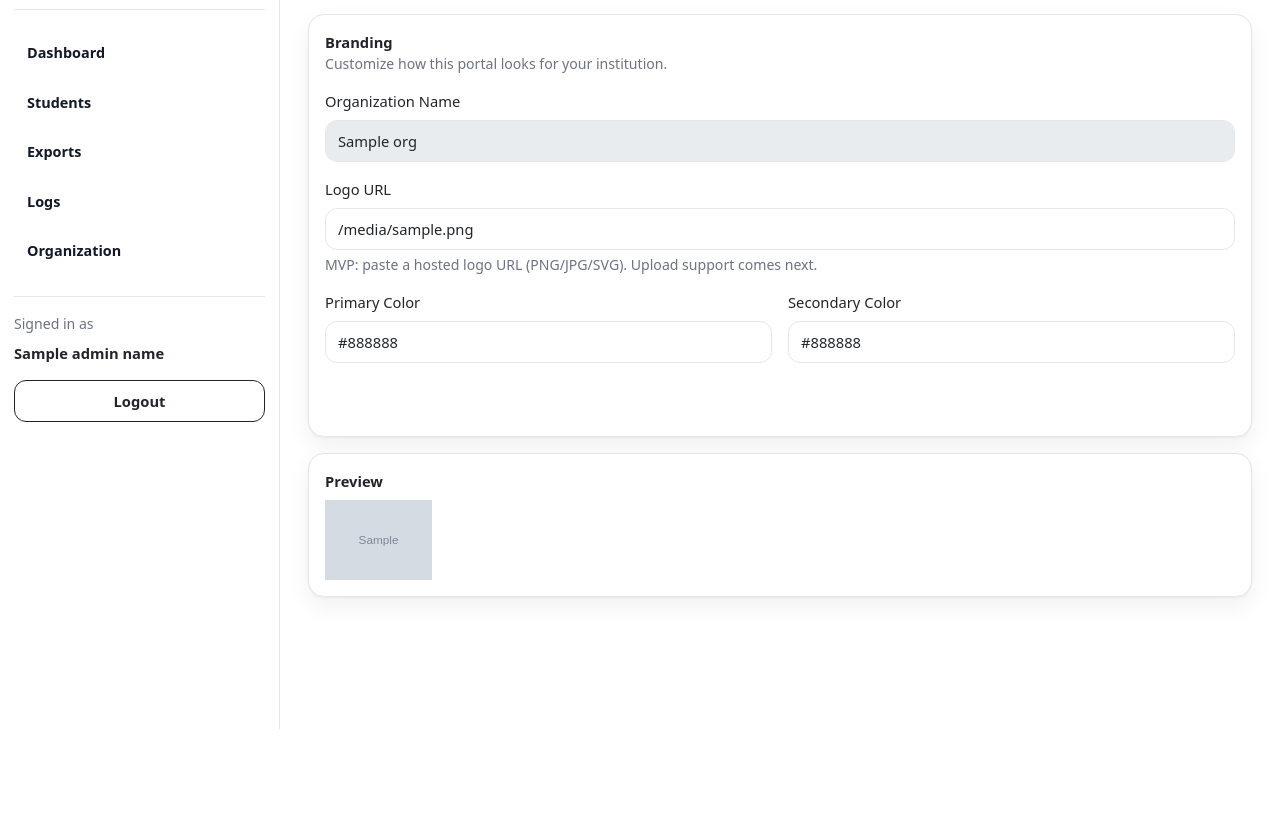
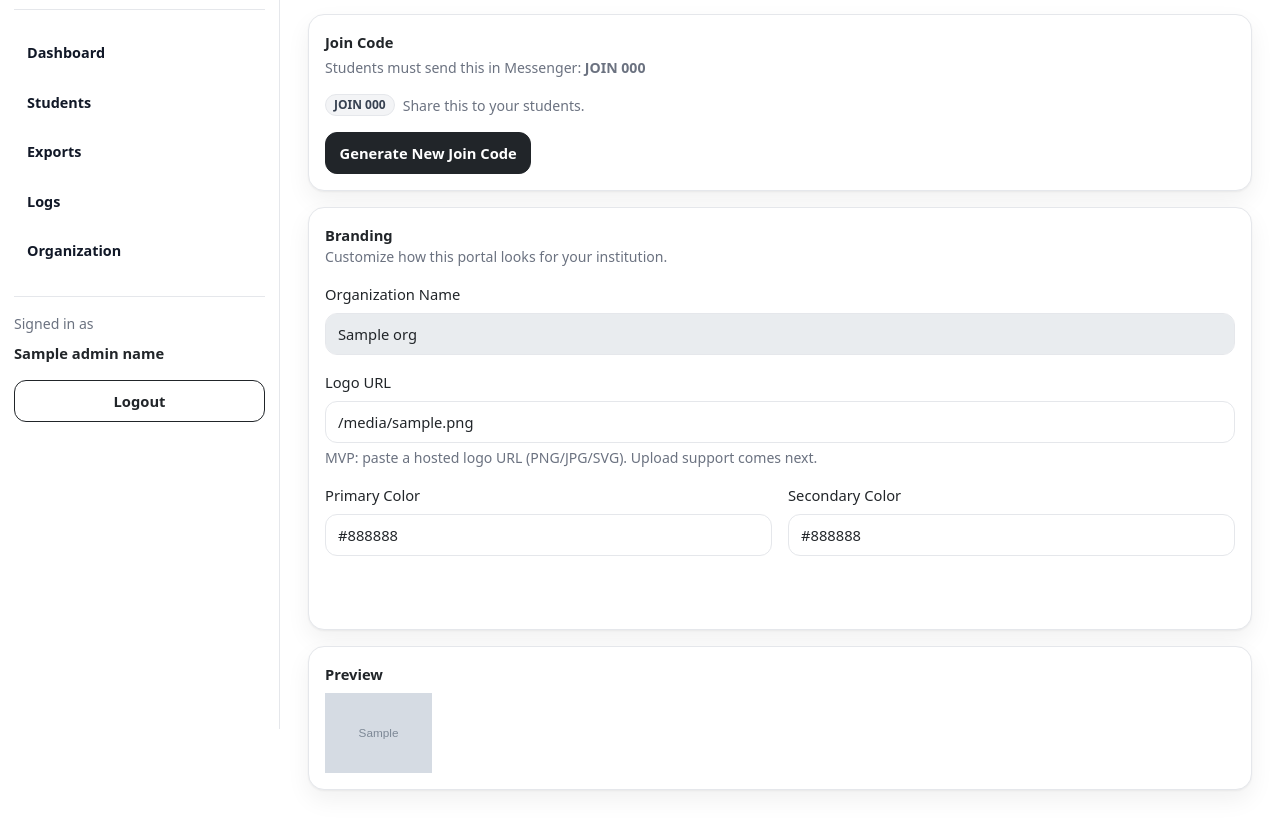
Before and after one commit to YuriBeginner/messenger-dtr, a Flask app: template templates/admin/organization.html in a window 1280 px wide. Shown: the part 71-889 px from the top of the page. Before the commit the page ends 800 px from the top, so only its background shows below. Run offline with Flask 3, Linux system fonts and the light colour scheme; the template is opened without the code that fills it: most values are stand-ins (such as "Sample title", 1, 10 or a date in 2020); grey boxes marked "Sample" are stand-in pictures; some libraries are stand-ins or nearby versions.

Commit message:
Update organization.html

```diff
--- a/templates/admin/organization.html
+++ b/templates/admin/organization.html
@@ -1,5 +1,25 @@
 {% extends "admin/base.html" %}
 {% block content %}
+
+<div class="card-soft p-3">
+  <div class="fw-bold mb-1">Join Code</div>
+  <div class="subtle mb-3">Students must send this in Messenger: <span class="fw-semibold">JOIN {{ join_code or "—" }}</span></div>
+
+  {% if join_code %}
+    <div class="d-flex gap-2 flex-wrap align-items-center">
+      <div class="badge-soft b-gray">JOIN {{ join_code }}</div>
+      <div class="subtle">Share this to your students.</div>
+    </div>
+  {% else %}
+    <div class="subtle">No join code yet. Generate one below.</div>
+  {% endif %}
+
+  <form method="post" class="mt-3">
+    <button class="btn btn-dark btn-sm" type="submit">
+      Generate New Join Code
+    </button>
+  </form>
+</div>
 
 {% if error %}
   <div class="alert alert-danger">{{ error }}</div>
```
